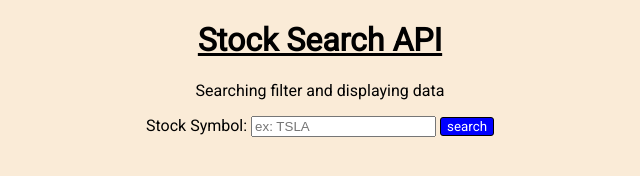
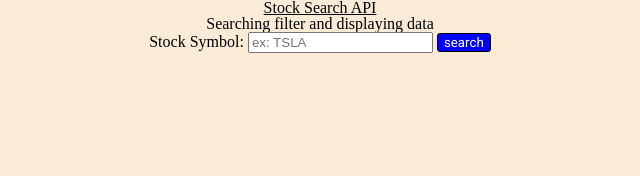
Before and after one commit to daniellebandong/front-end-assignment-1, a website: page src/index.html in a window 1280 px wide. Shown: the whole page, without its empty margins (320-960 px from the left). Drawn offline with Linux system fonts and the light colour scheme.

Commit message:
edited readme file to be more user friendly and a reset boilerplate

```diff
--- /dev/null
+++ b/src/css/reset.css
@@ -0,0 +1,43 @@
+html, body, div, span, applet, object, iframe,
+h1, h2, h3, h4, h5, h6, p, blockquote, pre,
+a, abbr, acronym, address, big, cite, code,
+del, dfn, em, img, ins, kbd, q, s, samp,
+small, strike, strong, sub, sup, tt, var,
+b, u, i, center,
+dl, dt, dd, ol, ul, li,
+fieldset, form, label, legend,
+table, caption, tbody, tfoot, thead, tr, th, td,
+article, aside, canvas, details, embed,
+figure, figcaption, footer, header, hgroup,
+menu, nav, output, ruby, section, summary,
+time, mark, audio, video {
+	margin: 0;
+	padding: 0;
+	border: 0;
+	font-size: 100%;
+	font: inherit;
+	vertical-align: baseline;
+}
+/* HTML5 display-role reset for older browsers */
+article, aside, details, figcaption, figure,
+footer, header, hgroup, menu, nav, section {
+	display: block;
+}
+body {
+	line-height: 1;
+}
+ol, ul {
+	list-style: none;
+}
+blockquote, q {
+	quotes: none;
+}
+blockquote:before, blockquote:after,
+q:before, q:after {
+	content: '';
+	content: none;
+}
+table {
+	border-collapse: collapse;
+	border-spacing: 0;
+}
--- a/src/index.html
+++ b/src/index.html
@@ -5,6 +5,7 @@
     <meta name="viewport" content="width=device-width, initial-scale=1.0" />
     <title>Stock Ticker</title>
     <link rel="stylesheet" href="/css/styles.css">
+    <link rel="stylesheet" href="/css/reset.css">
     <link rel="preconnect" href="https://fonts.gstatic.com">
 <link href="https://fonts.googleapis.com/css2?family=Roboto&display=swap" rel="stylesheet">
   </head>
```
Also changed, not shown: ReadMe.MD.
